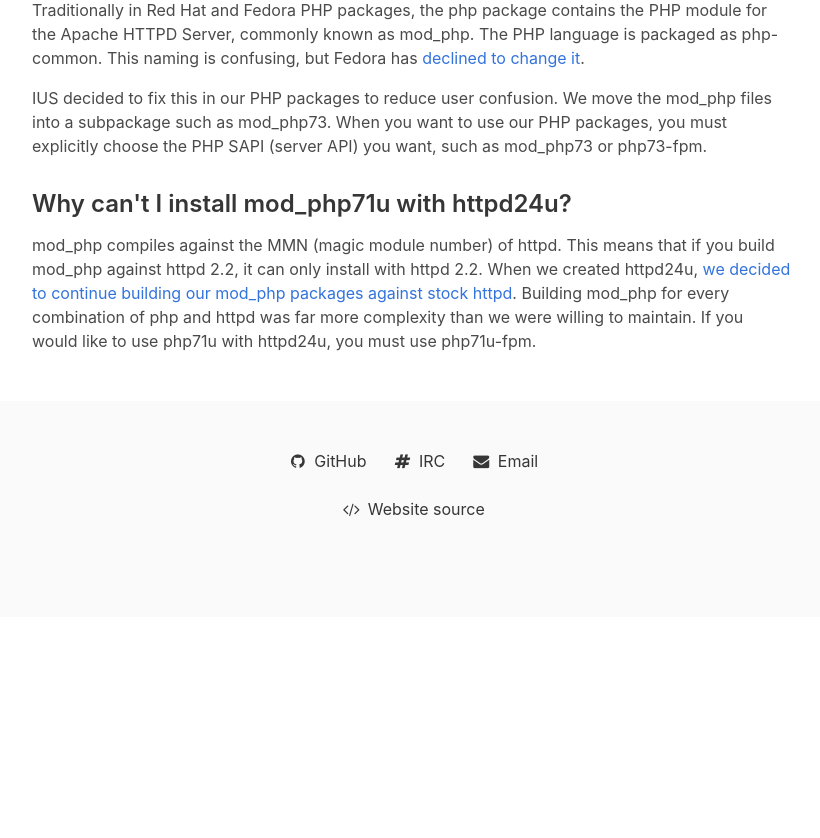
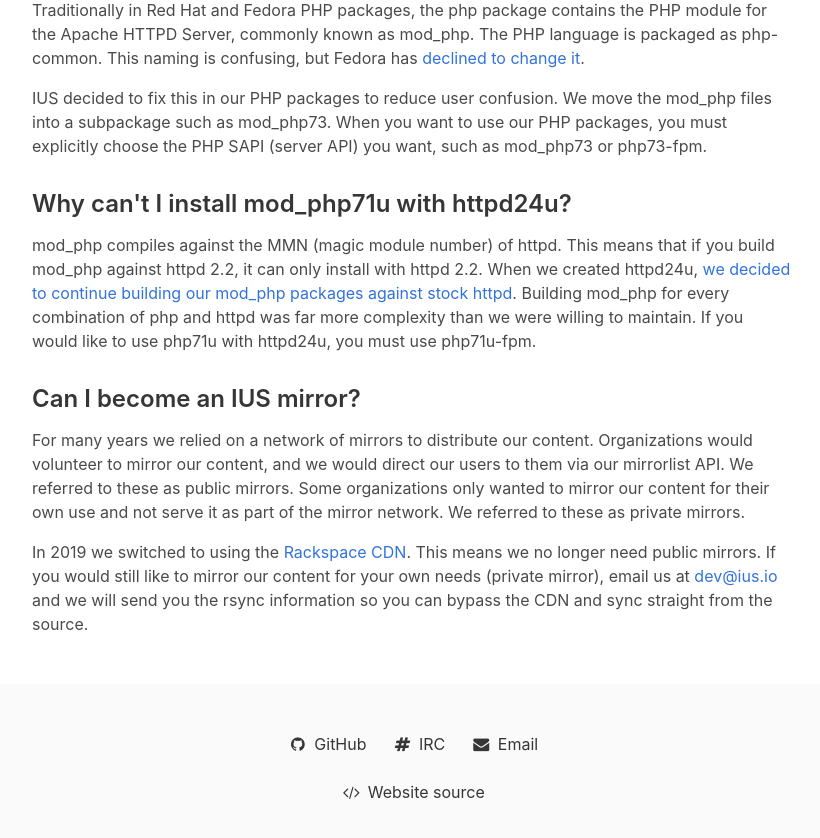
Before and after one commit to iusrepo/iusrepo.github.io, a Jekyll site: the page built from markdown/faq.md, in a window 1280 px wide and 900 px high, scrolled down 2767 px. Shown: the top 838 px of the window, without its empty margins (228-1048 px from the left). Built offline with Jekyll 4.4.1, drawn with Linux system fonts in a browser that asks for light colours; comment, search, counter and statistics services are not loaded; before the commit the page ends 3384 px from its top, so only the background shows below that.

Commit message:
Add private mirror information

```diff
--- a/markdown/faq.md
+++ b/markdown/faq.md
@@ -146,6 +146,22 @@ combination of php and httpd was far more complexity than we were willing to
 maintain.  If you would like to use php71u with httpd24u, you must use
 php71u-fpm.
 
+### Can I become an IUS mirror?
+
+For many years we relied on a network of mirrors to distribute our content.
+Organizations would volunteer to mirror our content, and we would direct our
+users to them via our mirrorlist API.  We referred to these as public mirrors.
+Some organizations only wanted to mirror our content for their own use and not
+serve it as part of the mirror network.  We referred to these as private
+mirrors.
+
+In 2019 we switched to using the [Rackspace CDN][cdn].  This means we no longer
+need public mirrors.  If you would still like to mirror our content for your
+own needs (private mirror), email us at [dev@ius.io](mailto:dev@ius.io) and we
+will send you the rsync information so you can bypass the CDN and sync straight
+from the source.
+
+
 [epel]: https://fedoraproject.org/wiki/EPEL
 [wishlist]: https://github.com/iusrepo/wishlist
 [scl]: https://www.softwarecollections.org/en/
@@ -161,3 +177,4 @@ php71u-fpm.
 [yum]: #why-does-yum-fail-with-conflict-errors-when-installing-a-non-ius-package
 [mod-php-rename]: https://bugzilla.redhat.com/show_bug.cgi?id=1290267
 [mod-php-decision]: https://lists.launchpad.net/ius-community/msg01277.html
+[cdn]: https://www.rackspace.com/en-us/cloud/cdn-content-delivery-network
```
Also changed, not shown: markdown/about.md (+1 -1 lines).
